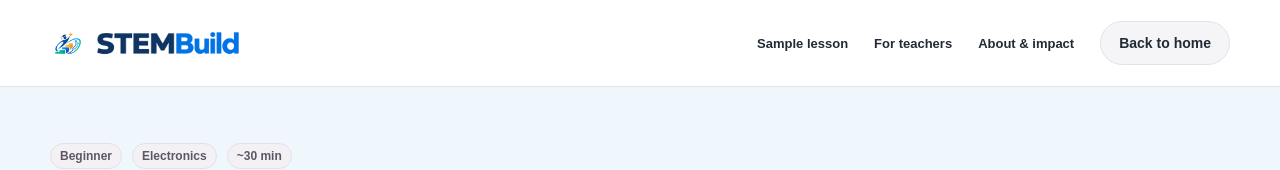
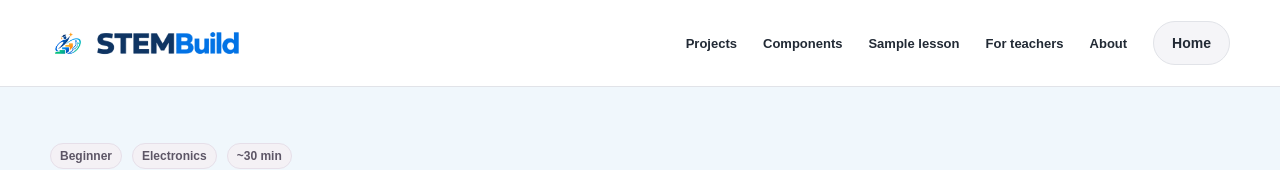
Before and after one commit to cath365/STEMBuild-, a Next.js app: page /build/first-led in a window 1280 px wide. Shown: the top 170 px of the page. Built offline with nearby package versions, Linux system fonts and the light colour scheme.

Commit message:
learn: add projects and components to public navigation

```diff
--- a/src/components/public-header.tsx
+++ b/src/components/public-header.tsx
@@ -2,5 +2,5 @@ import Link from "next/link";
 import { Brand } from "@/components/brand";
 
 export function PublicHeader() {
-  return <header className="public-header"><div className="container"><Brand /><nav aria-label="Main navigation"><Link href="/showcase/smart-environment-monitor">Sample lesson</Link><Link href="/teachers">For teachers</Link><Link href="/about">About &amp; impact</Link></nav><Link className="btn" href="/">Back to home</Link></div></header>;
+  return <header className="public-header"><div className="container"><Brand /><nav aria-label="Main navigation"><Link href="/projects">Projects</Link><Link href="/components">Components</Link><Link href="/showcase/smart-environment-monitor">Sample lesson</Link><Link href="/teachers">For teachers</Link><Link href="/about">About</Link></nav><Link className="btn" href="/">Home</Link></div></header>;
 }
```
